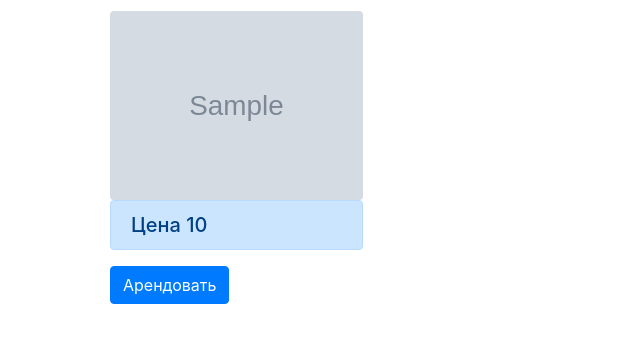
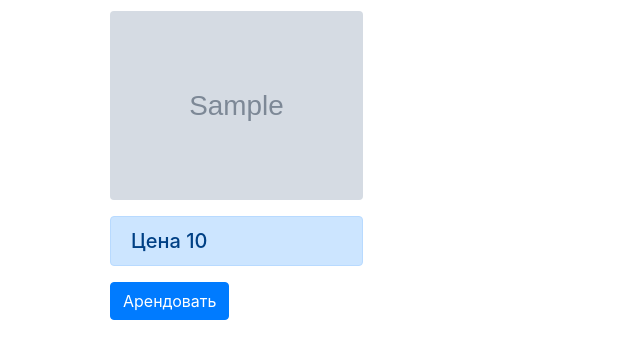
Before and after one commit to suraikin-ilya/django, a Django app: template rent_car/rent_car/templates/index/index.html in a window 1280 px wide. Shown: the part 247-606 px from the top of the page, without its empty margins (0-640 px from the left). Run offline with Django 3.2, Linux system fonts and the light colour scheme; the template is opened without the code that fills it: most values are stand-ins (such as "Sample title", 1, 10 or a date in 2020); grey boxes marked "Sample" are stand-in pictures; parts of the project's set-up code (start-up, migrations or seed data) failed here and were passed over; some libraries are stand-ins or nearby versions.

Commit message:
Update index.html

```diff
--- a/rent_car/rent_car/templates/index/index.html
+++ b/rent_car/rent_car/templates/index/index.html
@@ -8,7 +8,11 @@
             <div class='col-3 m-4 p-3'>
                     <h3 >{{car.car_id}}: {{car.brand}}</h3>
                     <p>Коробка  {{car.type}} </p>
-                    <img class='img-fluid rounded ' src='{{photos.url}}'>
+                    {% with car.photos.all as photos %}
+                    {% for photo in photos %}
+                        <img class='img-fluid rounded mb-3' src='{{photo.url}}' alt="{{car.brand}}">
+                    {% endfor %}
+                    {% endwith %}
                     <h5 class="alert alert-primary">Цена  {{car.price}} </h5>
                     <button type="button" class="btn btn-primary">Арендовать</button>
             </div>
```
